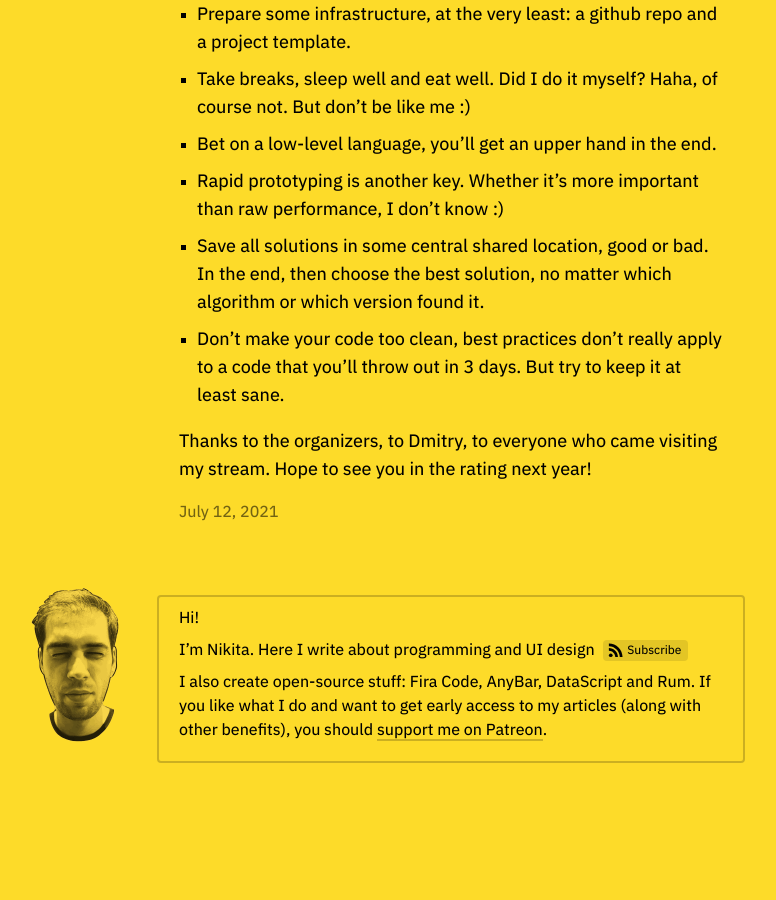
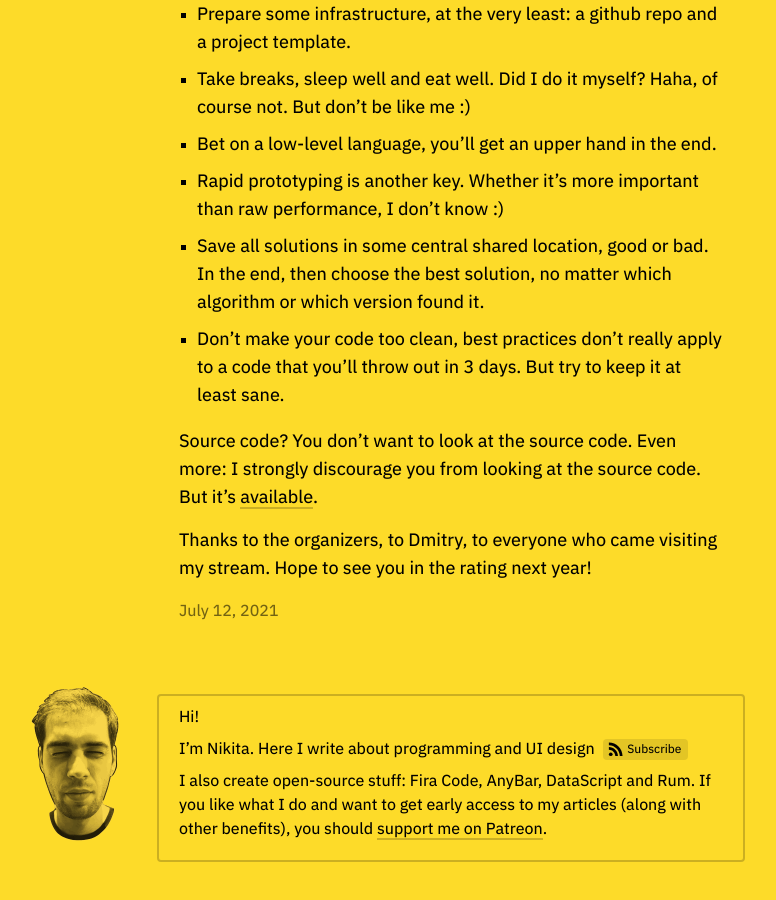
Before and after one commit to tonsky/tonsky.github.io, a Jekyll site: the page built from _posts/2021-07-12-icfpc-2021.md, in a window 1280 px wide and 900 px high, scrolled down 15521 px. Shown: the whole window, without its empty margins (190-966 px from the left). Built offline with Jekyll 4.4.1, drawn with Linux system fonts in a browser that asks for light colours; before the commit the page ends 16322 px from its top, so only the background shows below that.

Commit message:
source code

```diff
--- a/_posts/2021-07-12-icfpc-2021.md
+++ b/_posts/2021-07-12-icfpc-2021.md
@@ -297,4 +297,6 @@ Some hints if you decide to participate next year:
 - Save all solutions in some central shared location, good or bad. In the end, then choose the best solution, no matter which algorithm or which version found it.
 - Don’t make your code too clean, best practices don’t really apply to a code that you’ll throw out in 3 days. But try to keep it at least sane.
 
+Source code? You don’t want to look at the source code. Even more: I strongly discourage you from looking at the source code. But it’s [available](https://github.com/tonsky/icfpc2021).
+
 Thanks to the organizers, to Dmitry, to everyone who came visiting my stream. Hope to see you in the rating next year!
```
